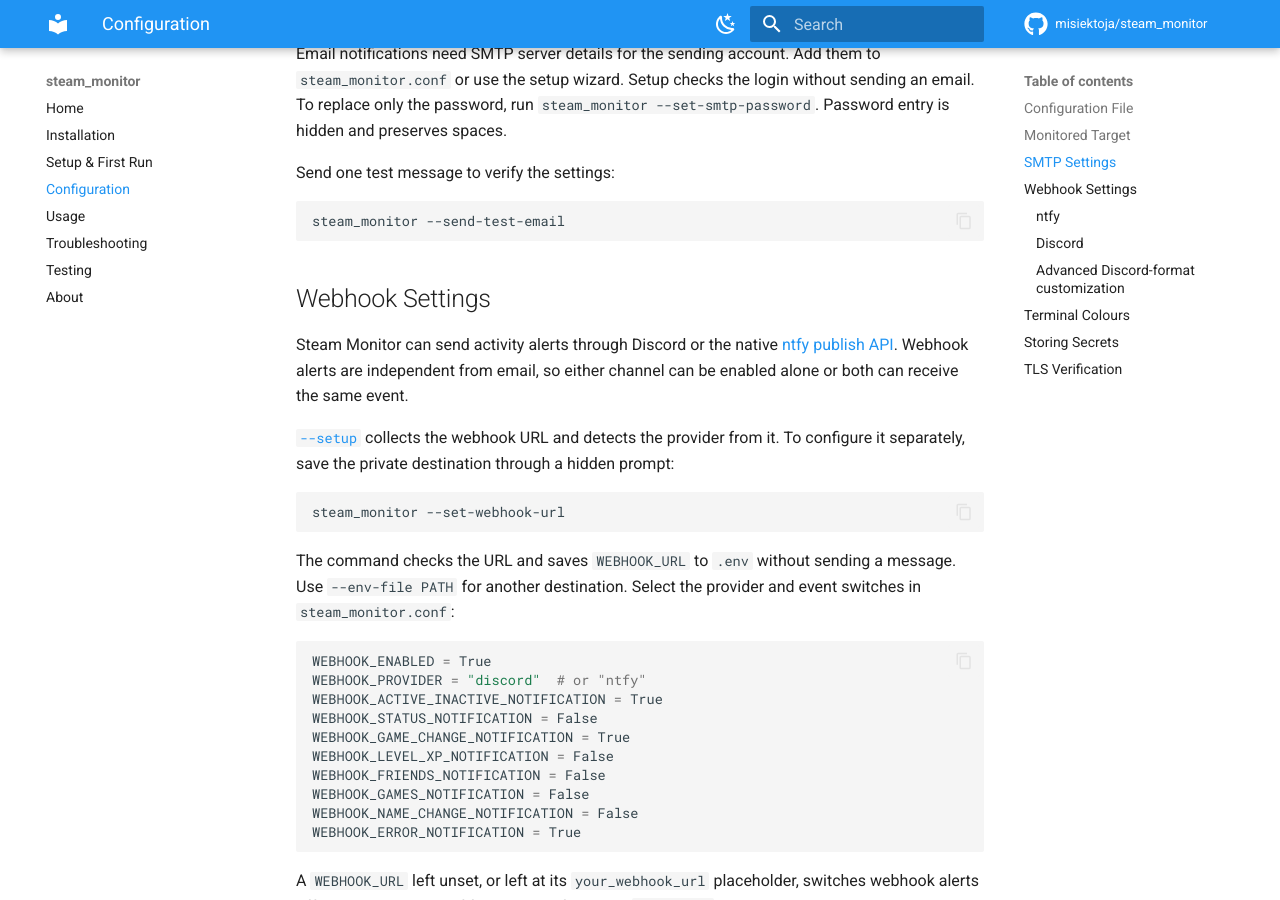
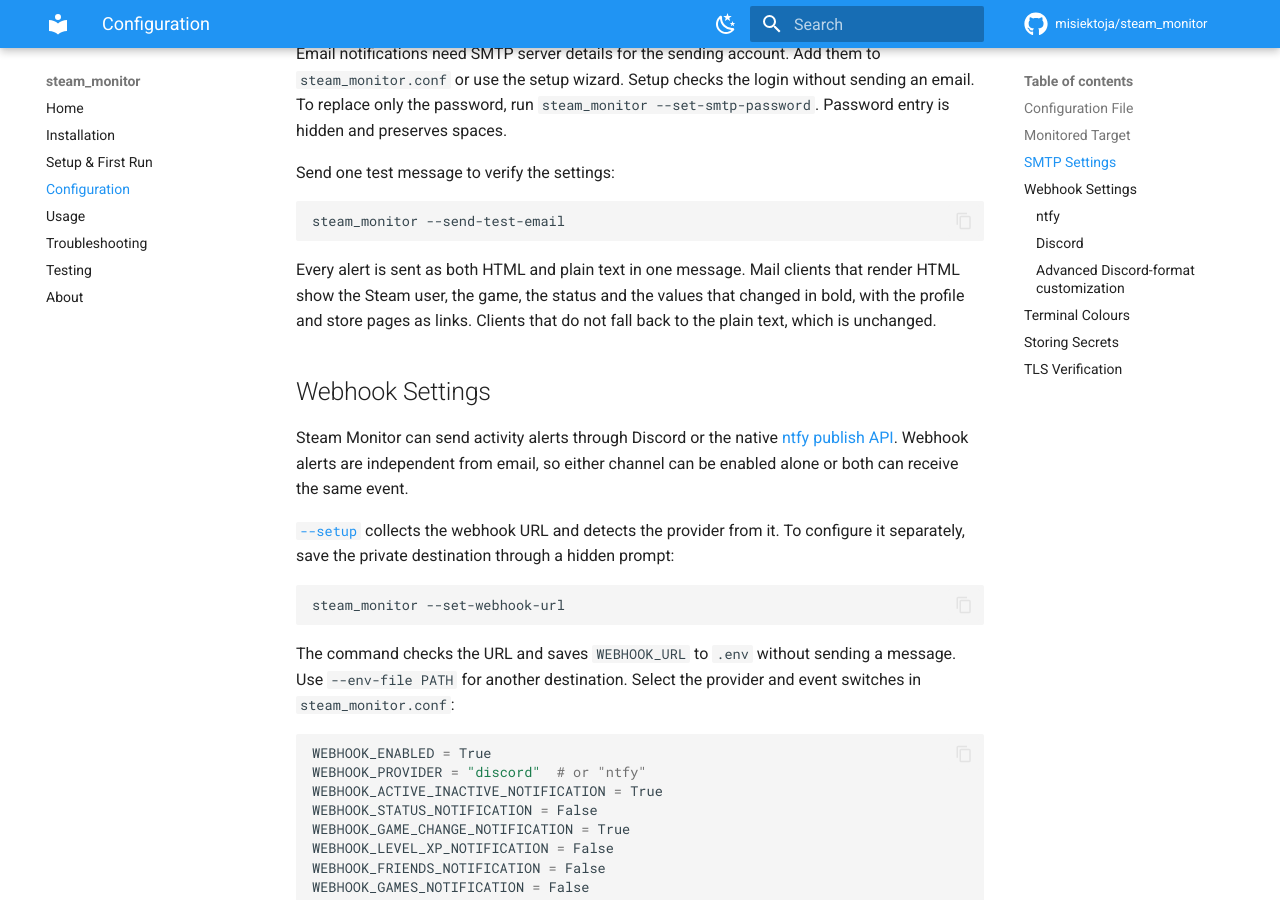
Before and after one commit to misiektoja/steam_monitor, an MkDocs documentation site: the page built from docs/configuration.md, in a window 1280 px wide and 900 px high, scrolled down 1745 px. Built offline with MkDocs 1.6.1 and Material for MkDocs 9.7.7, drawn with Linux system fonts in a browser that asks for light colours; comment, search, counter and statistics services are not loaded; some of the changed text lies outside the part shown.

Commit message:
docs(config): describe the HTML email part and the Discord formatting it shares

````diff
--- a/docs/configuration.md
+++ b/docs/configuration.md
@@ -72,6 +72,8 @@
 ```sh
 steam_monitor --send-test-email
 ```
+
+Every alert is sent as both HTML and plain text in one message. Mail clients that render HTML show the Steam user, the game, the status and the values that changed in bold, with the profile and store pages as links. Clients that do not fall back to the plain text, which is unchanged.
 
 <a id="webhook-settings"></a>
 ## Webhook Settings
@@ -167,6 +169,8 @@
 ```ini
 WEBHOOK_PROVIDER = "discord"
 ```
+
+Discord alerts carry the same emphasis as the HTML email, since Discord renders markdown in an embed. Bold values stay bold and links stay clickable. Only Discord gets that wording: ntfy receives the plain body, because it would show the markers literally.
 
 <a id="advanced-discord-format-customization"></a>
 ### Advanced Discord-format customization
````
